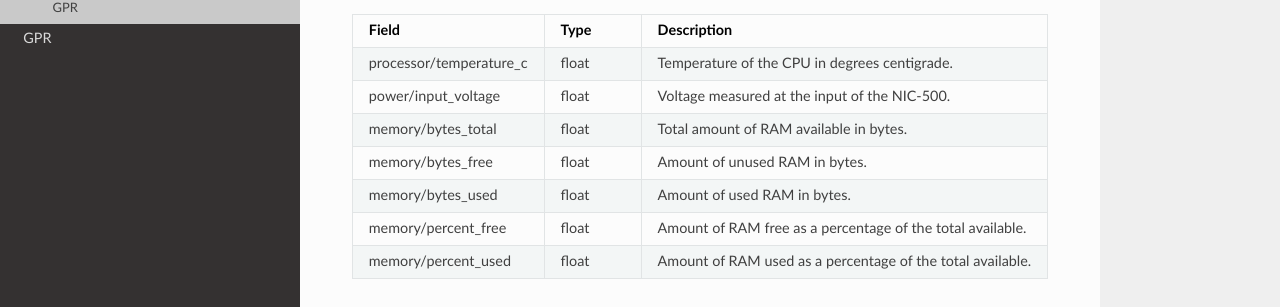
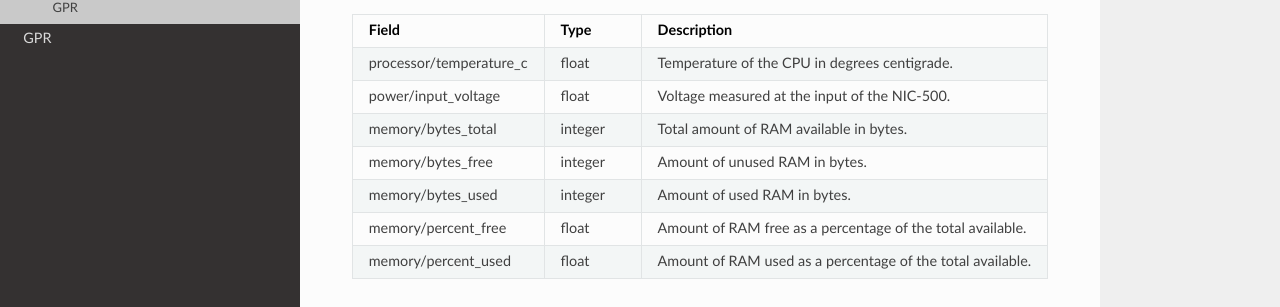
Before and after one commit to SensoftInc/spidar-sdk, a Sphinx documentation site: the page built from docs/nic_status.rst, in a window 1280 px wide and 900 px high. Shown: the part 427-734 px from the top of the window. Built offline with Sphinx 7.4.7 and the Read the Docs theme 2.0.0, drawn with Linux system fonts in a browser that asks for light colours.

Commit message:
SOFTW-500: Correct the type of some the fields in nic's status.

```diff
--- a/docs/nic_status.rst
+++ b/docs/nic_status.rst
@@ -32,13 +32,13 @@ Attributes
      - float
      - Voltage measured at the input of the NIC-500.
    * - memory/bytes_total
-     - float
+     - integer
      - Total amount of RAM available in bytes.
    * - memory/bytes_free
-     - float
+     - integer
      - Amount of unused RAM in bytes.
    * - memory/bytes_used
-     - float
+     - integer
      - Amount of used RAM in bytes.
    * - memory/percent_free
      - float
```
